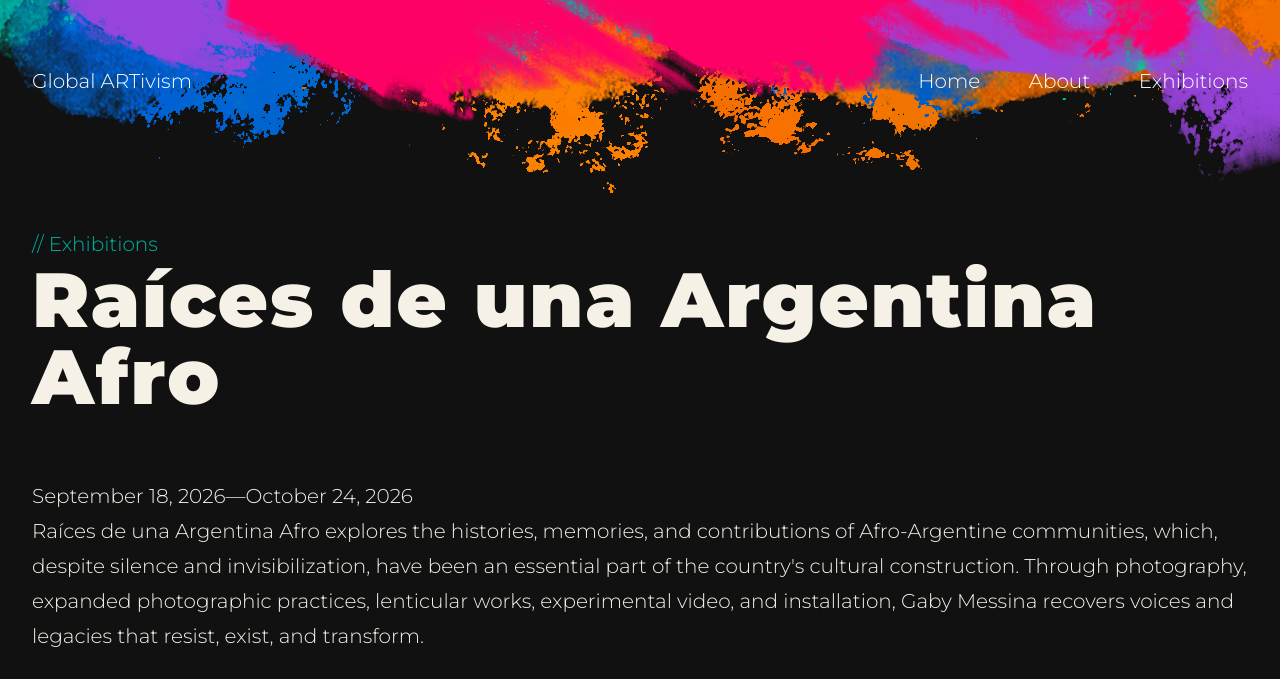
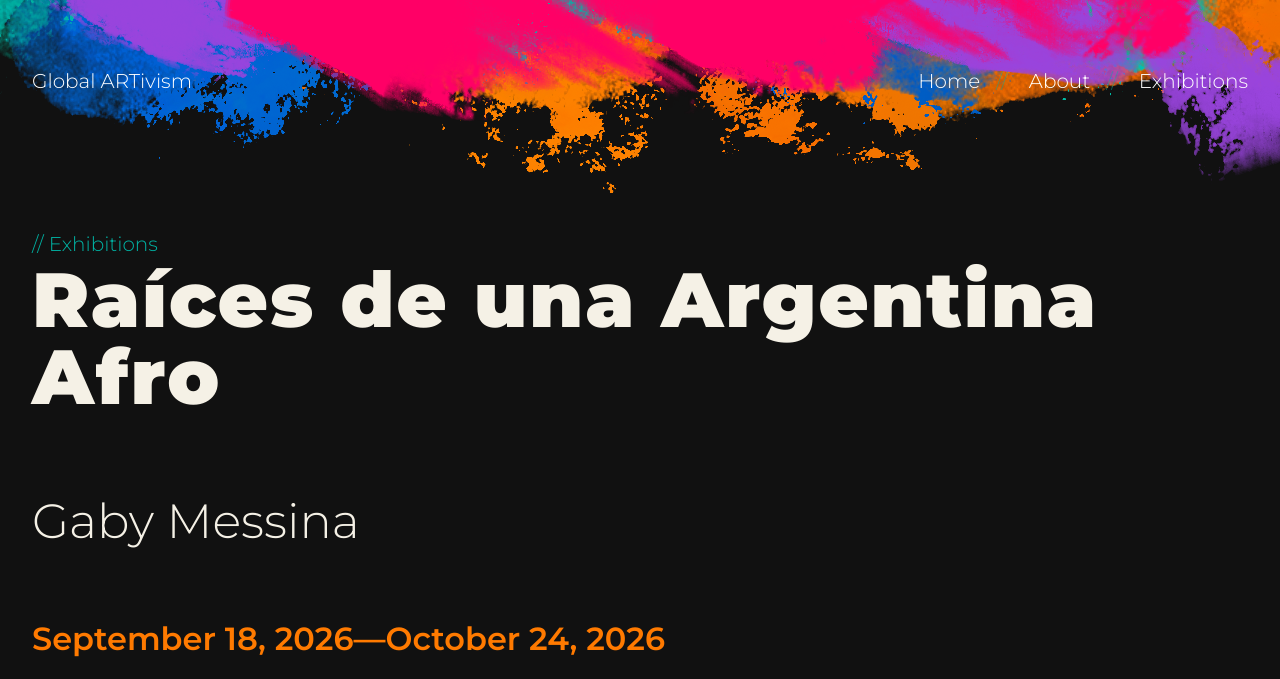
Before and after one commit to globalartivism/globalartivism.github.io, a Jekyll site: the page built from _exhibitions/raíces-de-una-argentina-afro.html, in a window 1280 px wide. Shown: the top 679 px of the page. Built offline with Jekyll 4.4.1, drawn with Linux system fonts in a browser that asks for light colours; some web fonts are replaced; some of the changed text lies outside the part shown; grey boxes are pictures that could not be loaded.

Commit message:
Adds flyers for events; Adjusts exhibition content.

```diff
--- a/_exhibitions/pura-diversidad.html
+++ b/_exhibitions/pura-diversidad.html
@@ -2,6 +2,7 @@
 title: Pura Diversidad Mujeres, Raíces y Migrantes en Argentina
 artist: Mirta Toledo
 location: Piedmont Virginia Community College
+image: MirtaToledoFlyer.png
 date-start: 2026-10-27
 date-end: 2026-10-30
 events:
--- a/_exhibitions/raíces-de-una-argentina-afro.html
+++ b/_exhibitions/raíces-de-una-argentina-afro.html
@@ -4,6 +4,7 @@ artist: Gaby Messina
 location: Piedmont Virginia Community College
 date-start: 2026-09-18
 date-end: 2026-10-24
+image: GabyMessinaFlyer.png
 events:
   - title: "Film Screening & Conversation"
     location: UVA Latinx Student Center
--- a/_layouts/exhibition.html
+++ b/_layouts/exhibition.html
@@ -6,18 +6,26 @@ layout: default
     <header>
         <em class="eyebrow"><a href="{{ site.baseurl }}/exhibitions">Exhibitions</a></em>
         <h1 class="p-name">{{ page.title }}</h1>
-        <span class="dt-start">{{ page.date-start | date: "%B %-d, %Y" }}</span>—<span class="dt-end">{{ page.date-end | date: "%B %-d, %Y"}}</span>
+        <p class="artist">{{ page.artist }}</p>
+        <p class="date-time"><span class="dt-start">{{ page.date-start | date: "%B %-d, %Y" }}</span>—<span class="dt-end">{{ page.date-end | date: "%B %-d, %Y"}}</span></p>
     </header>
     <div class="content p-summary">
+        <div class="exhibition-description">
             {{ content }}
-    </div>
         <div class="events">
             {% for event in page.events %}
             <div class="event">
+                <p class="eyebrow"><span class="date">{{ event.date | date: "%B %-d, %Y" }}</span>{% if event.time %} · <span class="time">{{ event.time }}</span>{% endif %}</p>
                 <h2>{{ event.title }}</h2>
-            <p><span class="date">{{ event.date | date: "%B %-d, %Y" }}</span>{% if event.time %} · <span class="time">{{ event.time }}</span>{% endif %}</p>
                 <p class="p-summary">{{ event.description }}</p>
             </div>
             {% endfor %}
         </div>
+        </div>
+        {% if page.image %}
+        <div class="exhibition-image">
+            <img src="{{ site.baseurl }}/assets/{{ page.image }}" alt="">
+        </div>
+        {% endif %}
+    </div>
 </article>
--- a/style.css
+++ b/style.css
@@ -43,6 +43,13 @@ body {
     max-width: 1400px;
     margin: 0 auto;
 }
+
+img {
+    max-width: 100%;
+    width: auto;
+    height: auto;
+}
+
 
 .eyebrow {
     margin-bottom:0;
@@ -188,7 +195,48 @@ body {
 
 #exhibitions a:link,
 #exhibitions a:visited {
+
 }
+
+.exhibition .artist {
+    font-size: 3rem;
+}
+
+.exhibition .date-time {
+    font-weight: 600;
+    color: var(--artivism-orange);
+    font-size:2rem;
+}
+
+.exhibition .content {
+    display:flex;
+    flex-direction: column;
+    flex-wrap: nowrap;
+    gap: 2rem;
+}
+
+.exhibition .content > div {
+    flex: 2 1 0;
+}
+
+.exhibition .events {
+    border-top: 2px solid var(--artivism-teal);
+    margin-top: 4rem;
+}
+
+.exhibition .event + .event {
+    border-top: 1px solid rgba(255,255,255,0.125);
+}
+
+.exhibition .event h2 {
+    margin-top:0;
+}
+
+.exhibition .event .eyebrow {
+    margin-bottom:0;
+    color: var(--artivism-orange);
+}
+
 
 @media screen and (min-width: 600px) {
     #introduction {
@@ -210,8 +258,10 @@ body {
         font-size: 6vi;
     }
 
-    #introduction {
+    #introduction,
+    .exhibition .content {
         flex-direction: row;
+        gap: 2rem;
     }
 
     #provocation {
```
Also changed, not shown: 2 other files. Lines whose indentation alone changed are shown as unchanged.
